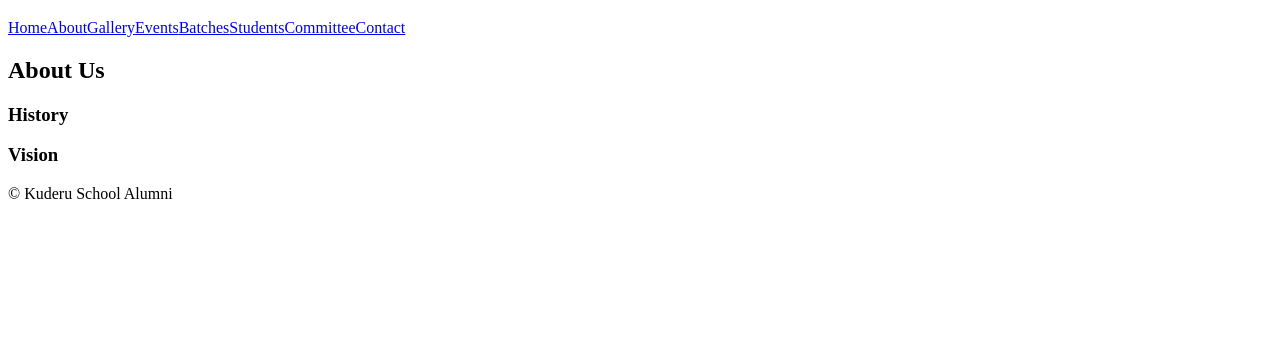
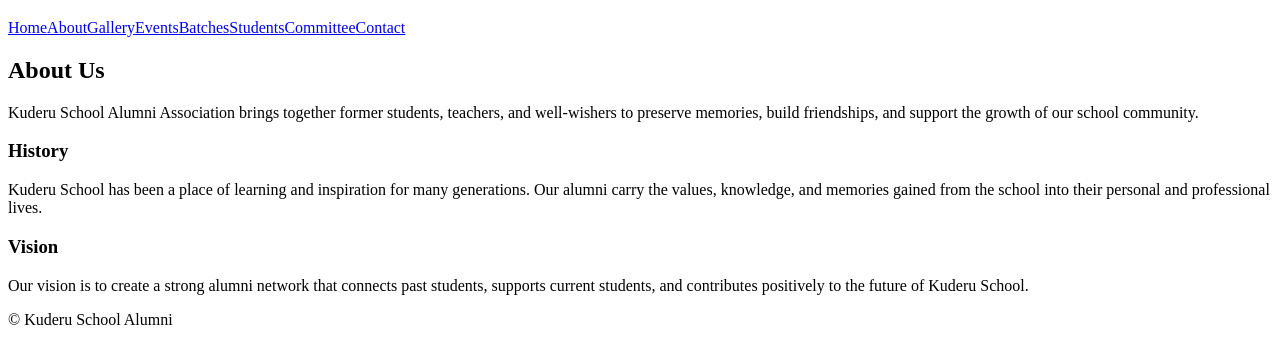
Before and after one commit to kuderualumni-source/kuderuschoolalumni, a plain HTML site: page about.html in a window 1280 px wide. Shown: the part 61-424 px from the top of the page. Drawn offline with Linux system fonts and the light colour scheme.

Commit message:
Enhance about.html with alumni details
Added content about the Kuderu School Alumni Association, including its history and vision.

```diff
--- a/about.html
+++ b/about.html
@@ -1 +1,23 @@
-<!DOCTYPE html><html><head><meta charset="utf-8"><meta name="viewport" content="width=device-width,initial-scale=1"><title>about.html</title><link rel="stylesheet" href="css/style.css"></head><body><header><h1>Kuderu School Alumni</h1><nav><a href="index.html">Home</a><a href="about.html">About</a><a href="gallery.html">Gallery</a><a href="events.html">Events</a><a href="batches.html">Batches</a><a href="students.html">Students</a><a href="committee.html">Committee</a><a href="contact.html">Contact</a></nav></header><h2>About Us</h2><h3>History</h3><p></p><h3>Vision</h3><p></p><footer><p>© Kuderu School Alumni</p></footer></body></html>
+<!DOCTYPE html><html><head><meta charset="utf-8"><meta name="viewport" content="width=device-width,initial-scale=1"><title>about.html</title><link rel="stylesheet" href="css/style.css"></head><body><header><h1>Kuderu School Alumni</h1><nav><a href="index.html">Home</a><a href="about.html">About</a><a href="gallery.html">Gallery</a><a href="events.html">Events</a><a href="batches.html">Batches</a><a href="students.html">Students</a><a href="committee.html">Committee</a><a href="contact.html">Contact</a></nav></header><h2>About Us</h2>
+
+<p>
+Kuderu School Alumni Association brings together former students,
+teachers, and well-wishers to preserve memories, build friendships,
+and support the growth of our school community.
+</p>
+
+<h3>History</h3>
+
+<p>
+Kuderu School has been a place of learning and inspiration for many
+generations. Our alumni carry the values, knowledge, and memories
+gained from the school into their personal and professional lives.
+</p>
+
+<h3>Vision</h3>
+
+<p>
+Our vision is to create a strong alumni network that connects past
+students, supports current students, and contributes positively to
+the future of Kuderu School.
+</p><p></p><footer><p>© Kuderu School Alumni</p></footer></body></html>
```
